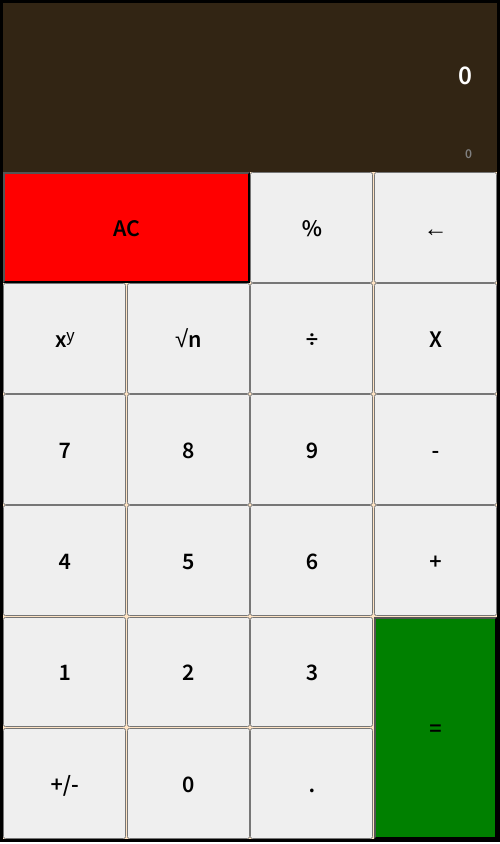
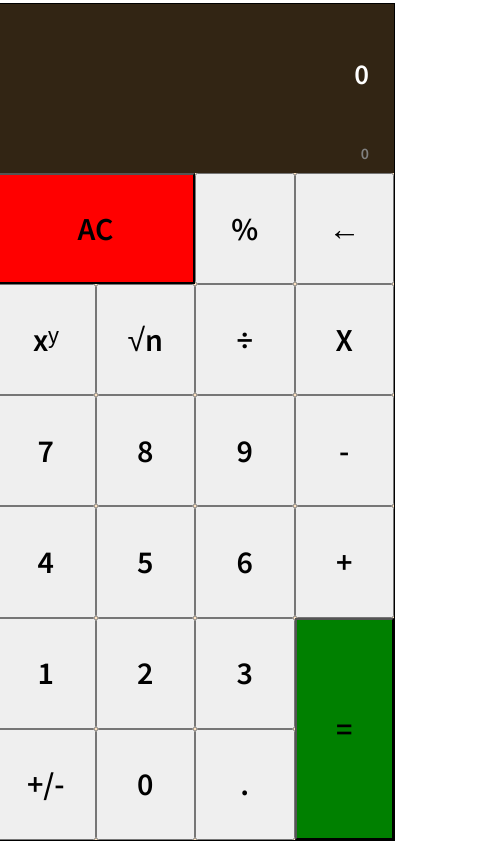
Before and after one commit to croy47/Calculator, a React (Create React App) app: page / in a window 390 px wide. Shown: the whole page, 500 px wide, since content can reach past the window. Built offline with nearby package versions, Linux system fonts and the light colour scheme.

Commit message:
stylesheet changed

```diff
--- a/src/App.js
+++ b/src/App.js
@@ -2,7 +2,6 @@ import "./ButtonContainer";
 import "./Display";
 import { ButtonContainer } from "./ButtonContainer";
 import { Display } from "./Display";
-import { FaTwitter, FaFreeCodeCamp, FaGithubSquare } from "react-icons/fa";
 
 function App() {
   return (
--- a/src/style.css
+++ b/src/style.css
@@ -27,7 +27,7 @@ main {
 
 #full-display {
   min-height: 4.5rem;
-  font-size: 1.5rem;
+  font-size: 1.7rem;
   padding: 0 25px 10px 0;
   background-color: #322514;
   color: white;
@@ -39,7 +39,7 @@ main {
 }
 
 .display-muted {
-  font-size: 0.85rem;
+  font-size: 1rem;
   color: grey;
 }
 
@@ -47,13 +47,12 @@ main {
   display: grid;
   grid-template-columns: repeat(4, 1fr);
   gap: 2px;
-  min-height: 70vh;
 }
 
 .button {
   font-family: "Source Sans Pro", sans-serif;
-  /* min-width: 1.3rem; */
-  min-height: 2.5rem;
+  min-width: 1.3rem;
+  min-height: 3rem;
   font-size: 2rem;
   cursor: pointer;
   /* background-color: #c6d7eb; */
@@ -88,28 +87,23 @@ button:active {
   body {
     touch-action: manipulation;
     background: none;
-    display: block;
   }
 
   main {
-    width: 90vw;
-    overflow: hidden;
-    border: 3px solid black;
+    min-width: 400px;
+    width: 98vw;
+    border: 1px solid black;
   }
 
   #full-display {
     min-height: 4rem;
-    font-size: 1.7rem;
+    font-size: 1.8rem;
     height: 20vh;
-    word-wrap: break-word;
+    word-wrap: wrap;
   }
 
   #buttonContainer {
-    min-height: 79vh;
-    gap: 0.5px;
-  }
-
-  .button {
-    font-size: 1.5rem;
+    height: 79vh;
+    gap: 0px;
   }
 }
```
